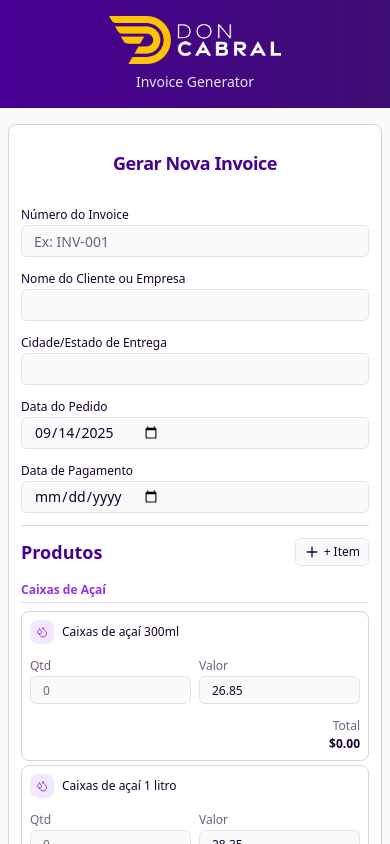
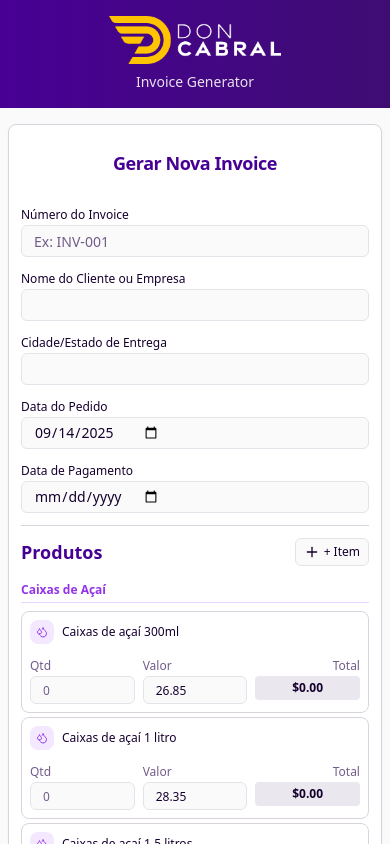
Before and after one commit to walter2161/cabral-invoice-builder, a React (Vite) app: page / in a window 390 px wide. Shown: the top 844 px of the page. Built offline with nearby package versions, Linux system fonts and the light colour scheme; the HTML template or start-up script is replaced by a standard one.

Commit message:
Optimize item layout for mobile

```diff
--- a/src/components/InvoiceGenerator.tsx
+++ b/src/components/InvoiceGenerator.tsx
@@ -546,7 +546,7 @@ const InvoiceGenerator: React.FC = () => {
                     </div>
                   )}
 
-                  <div className="space-y-3 md:space-y-6 max-h-80 md:max-h-96 overflow-y-auto">
+                  <div className="space-y-3 md:space-y-6 max-h-96 md:max-h-96 overflow-y-auto">
                     {productCategories.map((category, categoryIndex) => (
                       <div key={categoryIndex} className="space-y-2 md:space-y-3">
                         <h4 className={`text-xs md:text-md font-semibold border-b pb-1 md:pb-2 ${getCategoryHeaderColor(category.name)}`}>
@@ -567,8 +567,8 @@ const InvoiceGenerator: React.FC = () => {
                                   <Label className="text-xs md:text-sm">{product.name}</Label>
                                 </div>
 
-                                {/* Campos de input - lado a lado no mobile */}
-                                <div className="grid grid-cols-2 md:grid-cols-3 gap-2">
+                                {/* Campos de input - todos na mesma linha */}
+                                <div className="grid grid-cols-3 gap-2">
                                   <div>
                                     <Label htmlFor={`qty-${globalIndex}`} className="text-xs text-muted-foreground">
                                       Qtd
@@ -598,9 +598,9 @@ const InvoiceGenerator: React.FC = () => {
                                       placeholder="0.00"
                                     />
                                   </div>
-                                  <div className="col-span-2 md:col-span-1 text-right">
+                                  <div className="text-right">
                                     <Label className="text-xs text-muted-foreground">Total</Label>
-                                    <div className="font-semibold text-xs md:text-sm">
+                                    <div className="font-semibold text-xs md:text-sm bg-muted p-1 rounded text-center">
                                       ${((productQuantities[product.name] || 0) * (productPrices[product.name] || 0)).toFixed(2)}
                                     </div>
                                   </div>
```
